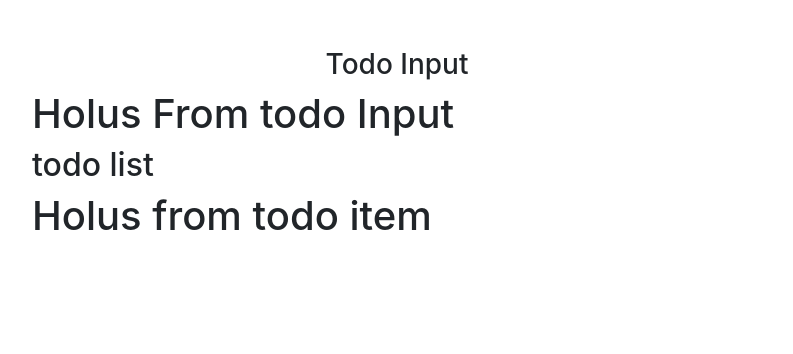
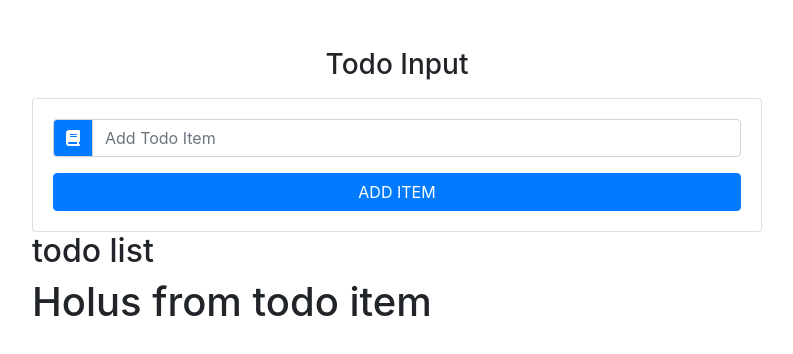
Before and after one commit to saugatdai/react-todo-list, a React (Create React App) app: page / in a window 1280 px wide. Shown: the top 354 px of the page, without its empty margins (243-1036 px from the left). Built offline with nearby package versions, Linux system fonts and the light colour scheme.

Commit message:
Input Task Completed

```diff
--- a/public/index.html
+++ b/public/index.html
@@ -1,14 +1,12 @@
 <!DOCTYPE html>
 <html lang="en">
+
 <head>
   <meta charset="utf-8" />
   <link rel="icon" href="%PUBLIC_URL%/favicon.ico" />
   <meta name="viewport" content="width=device-width, initial-scale=1" />
   <meta name="theme-color" content="#000000" />
-    <meta
-      name="description"
-      content="Web site created using create-react-app"
-    />
+  <meta name="description" content="Web site created using create-react-app" />
   <link rel="apple-touch-icon" href="%PUBLIC_URL%/logo192.png" />
   <!--
       manifest.json provides metadata used when your web app is installed on a
@@ -26,6 +24,7 @@
     -->
   <title>React App</title>
 </head>
+
 <body>
   <noscript>You need to enable JavaScript to run this app.</noscript>
   <div id="root"></div>
@@ -39,5 +38,7 @@
       To begin the development, run `npm start` or `yarn start`.
       To create a production bundle, use `npm run build` or `yarn build`.
     -->
+  <script src="https://kit.fontawesome.com/885812fbed.js" crossorigin="anonymous"></script>
 </body>
+
 </html>
--- a/src/App.js
+++ b/src/App.js
@@ -6,21 +6,36 @@
 
 class App extends React.Component {
   state = {
-    items: [{ id: 1, title: 'wake up' },
-    { id: 2, title: 'Make Breakfast' }],
+    items: [],
     id: uuid(),
     item: '',
     editItem: false,
   };
 
-  handleChange = (e) => { console.log('handleChange') };
-  handleSubmit = (e) => { console.log('handleSubmit') };
+  handleChange = (e) => {
+    this.setState({
+      item: e.target.value
+    });
+  };
+  handleSubmit = (e) => {
+    e.preventDefault();
+    const newItem = {
+      id: this.state.id,
+      title: this.state.item
+    }
+    const updatedItems = [...this.state.items, newItem];
+    this.setState({
+      items: updatedItems,
+      item: '',
+      id: uuid(),
+      editItem: false
+    }, () => console.log(this.state));
+  };
   clearList = (e) => { console.log('clearList') }
   handleDelete = (id) => { console.log(`handleDelete ${id}`) }
   handelEdit = (id) => { console.log(`handleEdit ${id}`) }
 
   render() {
-    console.log(this.state);
     return (
       <div className="container">
         <div className="row">
--- a/src/components/TodoInput.js
+++ b/src/components/TodoInput.js
@@ -2,8 +2,21 @@
 
 export default class TodoInput extends Component {
     render() {
+        const { item, handleChange, handleSubmit, editItem } = this.props;
         return (
-            <h1>Holus From todo Input</h1>
+            <div className="card card-body mt-3">
+                <form onSubmit={handleSubmit}>
+                    <div className="input-group">
+                        <div className="input-group-prepend">
+                            <div className="input-group-text bg-primary text-white">
+                                <i className="fas fa-book"></i>
+                            </div>
+                        </div>
+                        <input type="text" className="form-control text-capitalize" placeholder="add todo item" value={item} onChange={handleChange} />
+                    </div>
+                    <button type="submit" className="btn btn-block btn-primary mt-3 text-uppercase">Add Item</button>
+                </form>
+            </div>
         )
     }
 }
```
Lines whose indentation alone changed are shown as unchanged.
